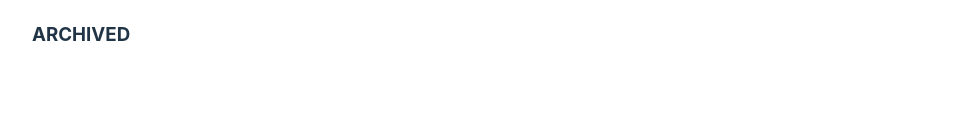
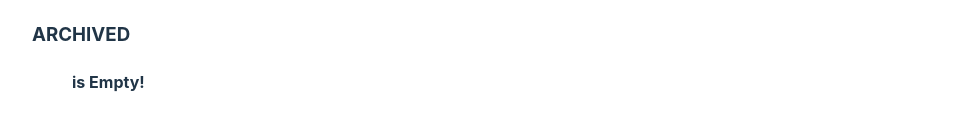
Before and after one commit to kordobby/ttttodolist, a React (Vite) app: page / in a window 1280 px wide. Shown: the part 245-376 px from the top of the page, without its empty margins (8-968 px from the left). Built offline with nearby package versions, Linux system fonts and the light colour scheme.

Commit message:
add. empty case UI 추가

```diff
--- a/src/page/todo/component/TodoList.tsx
+++ b/src/page/todo/component/TodoList.tsx
@@ -14,12 +14,13 @@ function TodoList(props: TodoListProps) {
   const listData = state.filter((value) =>
     props.listType === 'active' ? value.done === false : value.done === true
   );
-
+  const isEmptyList = listData.length === 0;
   return (
     <ListLayout>
       <h3>{isActiveList ? 'TODO' : 'ARCHIVED'}</h3>
       <Loading loading={loading}>
         <ul>
+          {isEmptyList && <h4>is Empty!</h4> }
           {listData.map((value) => (
             <li key={value.id} id={value.id}>
               <ListItemBox>
```
